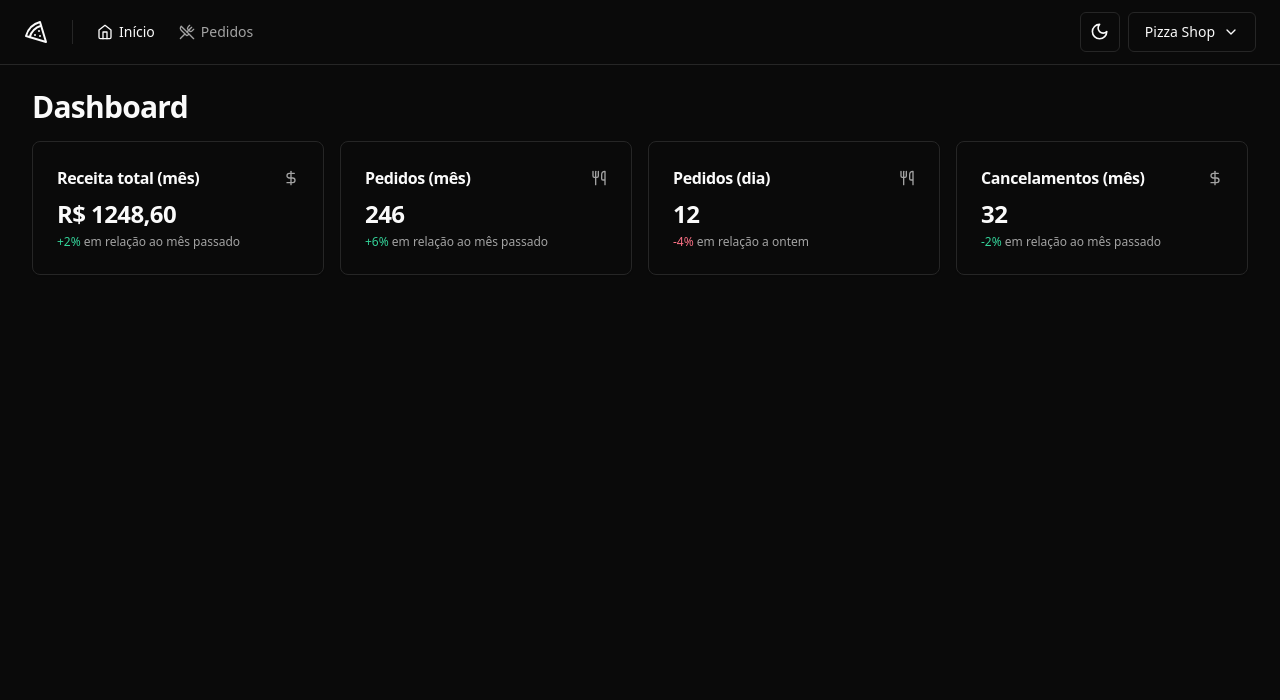
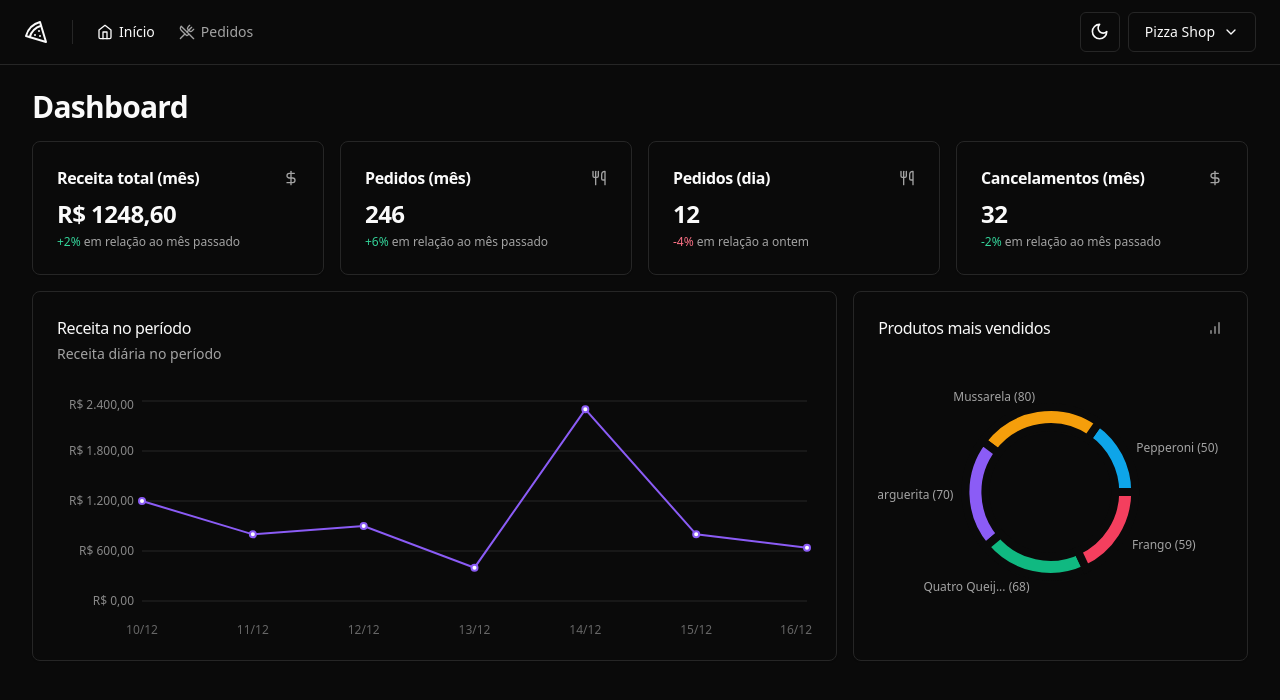
Before and after one commit to crisleyhguimaraes/delivery-dashboard, a React (Vite) app: page / in a window 1280 px wide. Shown: the top 700 px of the page. Built offline with nearby package versions, Linux system fonts and the light colour scheme.

Commit message:
feat: created graphic of popularProducts and monthOrders

```diff
--- a/package.json
+++ b/package.json
@@ -27,6 +27,7 @@
     "react-helmet-async": "^2.0.3",
     "react-hook-form": "^7.54.2",
     "react-router-dom": "^6.21.0",
+    "recharts": "^2.15.0",
     "sonner": "^1.7.1",
     "sort-by": "^1.2.0",
     "tailwind-merge": "^2.1.0",
--- a/src/pages/app/dashboard/dashboard.tsx
+++ b/src/pages/app/dashboard/dashboard.tsx
@@ -4,6 +4,8 @@ import { DayOrdersAmountCard } from "./day-orders-amount-card";
 import { MonthCanceledOrdersAmountCard } from "./month-canceled-orders-amount-card";
 import { MonthOrdersAmountCard } from "./month-orders-amount-card";
 import { MonthRevenueCard } from "./month-revenue-card";
+import { RevenueChart } from "./revenue-chart";
+import { PopularProductsChart } from "./popular-products-chart";
 
 export function Dashboard() {
   return (
@@ -18,6 +20,11 @@ export function Dashboard() {
           <DayOrdersAmountCard />
           <MonthCanceledOrdersAmountCard />
         </div>
+
+        <div className="grid grid-cols-9 gap-4">
+          <RevenueChart />
+          <PopularProductsChart />
+        </div>
       </div>
     </>
   );
--- /dev/null
+++ b/src/pages/app/dashboard/popular-products-chart.tsx
@@ -0,0 +1,91 @@
+import { Pie, PieChart, ResponsiveContainer, Cell } from "recharts";
+import colors from "tailwindcss/colors";
+import { Card, CardContent, CardHeader, CardTitle } from "@/components/ui/card";
+import { BarChart } from "lucide-react";
+
+const data = [
+  { product: "Pepperoni", amount: 50 },
+  { product: "Mussarela", amount: 80 },
+  { product: "Marguerita", amount: 70 },
+  { product: "Quatro Queijos", amount: 68 },
+  { product: "Frango", amount: 59 },
+];
+
+const COLORS = [
+  colors.sky[500],
+  colors.amber[500],
+  colors.violet[500],
+  colors.emerald[500],
+  colors.rose[500],
+];
+
+export function PopularProductsChart() {
+  return (
+    <Card className="col-span-3">
+      <CardHeader className="pb-8">
+        <div className="flex items-center justify-between">
+          <CardTitle className="text-base font-medium">
+            Produtos mais vendidos
+          </CardTitle>
+          <BarChart className="h-4 w-4 text-muted-foreground" />
+        </div>
+      </CardHeader>
+      <CardContent>
+        <ResponsiveContainer width="100%" height={240}>
+          <PieChart style={{ fontSize: 12 }}>
+            <Pie
+              data={data}
+              dataKey="amount"
+              nameKey="product"
+              cx="50%"
+              cy="50%"
+              outerRadius={85}
+              innerRadius={65}
+              strokeWidth={8}
+              labelLine={false}
+              label={({
+                cx,
+                cy,
+                midAngle,
+                innerRadius,
+                outerRadius,
+                value,
+                index,
+              }) => {
+                const RADIAN = Math.PI / 180;
+                const radius = 12 + innerRadius + (outerRadius - innerRadius);
+                const x = cx + radius * Math.cos(-midAngle * RADIAN);
+                const y = cy + radius * Math.sin(-midAngle * RADIAN);
+
+                return (
+                  <text
+                    x={x}
+                    y={y}
+                    className="fill-muted-foreground text-xs"
+                    textAnchor={x > cx ? "start" : "end"}
+                    dominantBaseline="central"
+                  >
+                    {data[index].product.length > 12
+                      ? data[index].product.substring(0, 12).concat("...")
+                      : data[index].product}{" "}
+                    ({value})
+                  </text>
+                );
+              }}
+            >
+              {data.map((_, index) => {
+                return (
+                  <Cell
+                    key={`cell-${index}`}
+                    fill={COLORS[index]}
+                    className="stroke-background hover:opacity-80"
+                  />
+                );
+              })}
+            </Pie>
+          </PieChart>
+        </ResponsiveContainer>
+      </CardContent>
+    </Card>
+  );
+}
--- /dev/null
+++ b/src/pages/app/dashboard/revenue-chart.tsx
@@ -0,0 +1,65 @@
+import {
+  CartesianGrid,
+  Line,
+  LineChart,
+  ResponsiveContainer,
+  XAxis,
+  YAxis,
+} from "recharts";
+import colors from "tailwindcss/colors";
+import {
+  Card,
+  CardContent,
+  CardDescription,
+  CardHeader,
+  CardTitle,
+} from "@/components/ui/card";
+const data = [
+  { date: "10/12", revenue: 1200 },
+  { date: "11/12", revenue: 800 },
+  { date: "12/12", revenue: 900 },
+  { date: "13/12", revenue: 400 },
+  { date: "14/12", revenue: 2300 },
+  { date: "15/12", revenue: 800 },
+  { date: "16/12", revenue: 640 },
+];
+export function RevenueChart() {
+  return (
+    <Card className="col-span-6">
+      <CardHeader className="flex-row items-center justify-between pb-8">
+        <div className="space-y-1">
+          <CardTitle className="text-base font-medium">
+            Receita no período
+          </CardTitle>
+          <CardDescription>Receita diária no período</CardDescription>
+        </div>
+      </CardHeader>
+      <CardContent>
+        <ResponsiveContainer width="100%" height={240}>
+          <LineChart data={data} style={{ fontSize: 12 }}>
+            <XAxis dataKey="date" axisLine={false} tickLine={false} dy={16} />
+            <YAxis
+              stroke="#888"
+              axisLine={false}
+              tickLine={false}
+              width={80}
+              tickFormatter={(value: number) =>
+                value.toLocaleString("pt-BR", {
+                  style: "currency",
+                  currency: "BRL",
+                })
+              }
+            />
+            <CartesianGrid vertical={false} className="stroke-muted" />
+            <Line
+              stroke={colors.violet[500]}
+              type="linear"
+              strokeWidth={2}
+              dataKey="revenue"
+            />
+          </LineChart>
+        </ResponsiveContainer>
+      </CardContent>
+    </Card>
+  );
+}
```
Also changed, not shown: 1 other file (tests, documents, lock files or other folders).
